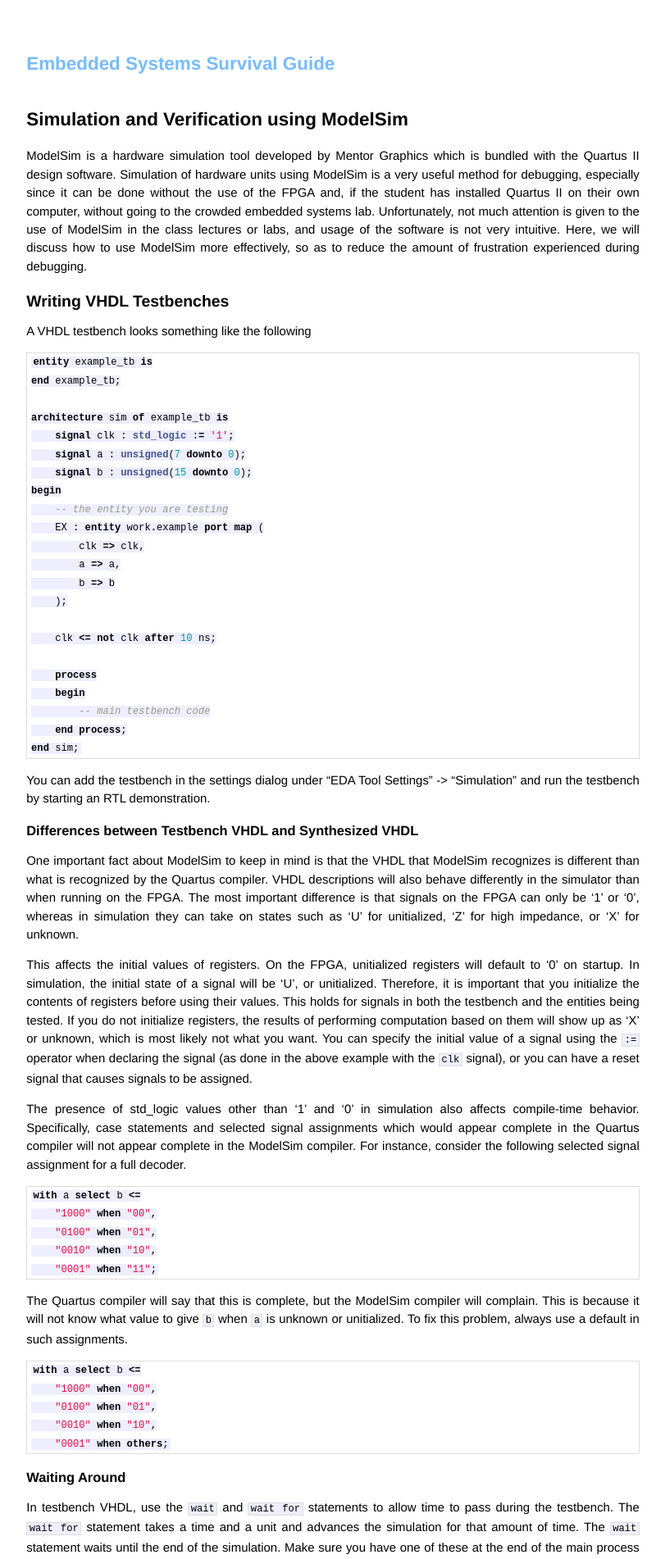
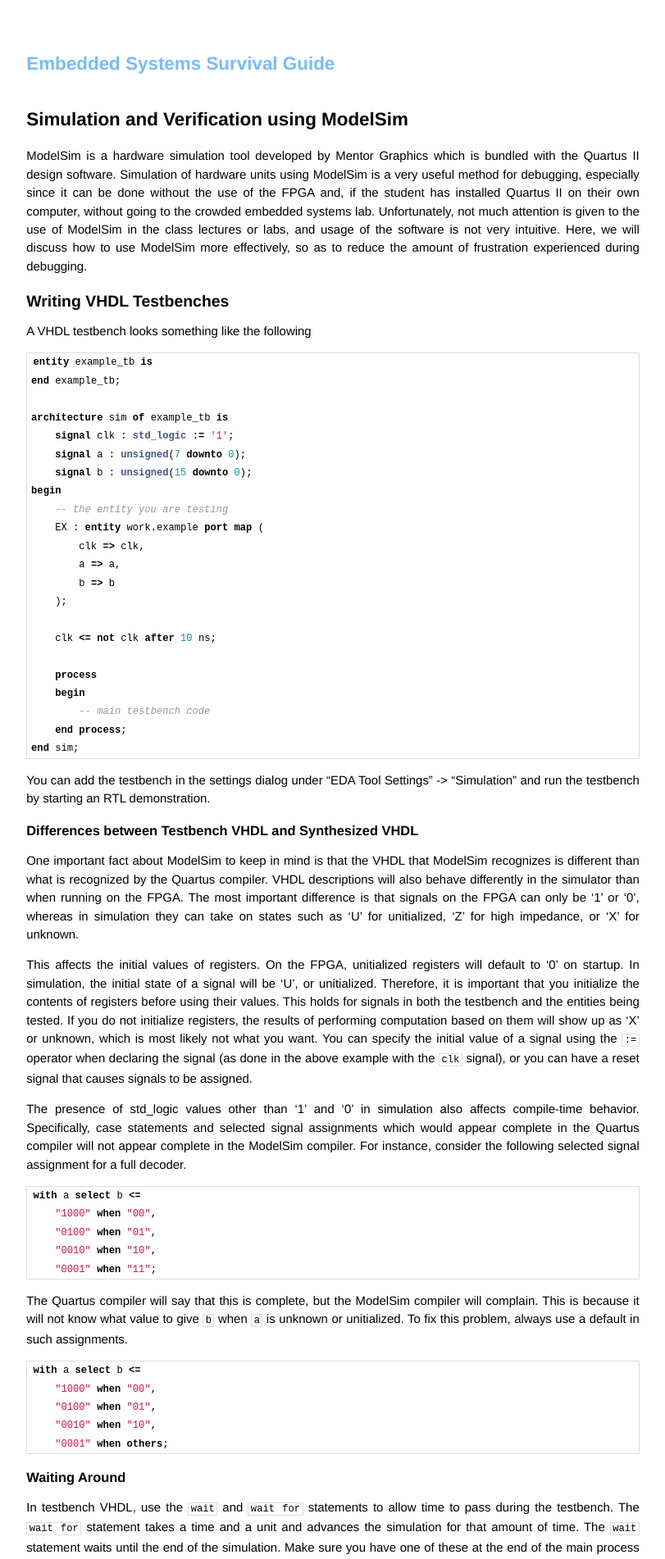
Before and after one commit to csee4840guide/csee4840guide.github.io, a Jekyll site: the page built from modelsim.md, in a window 1280 px wide. Shown: the top 1902 px of the page at 82% size, without its empty margins (234-1045 px from the left). Built offline with Jekyll 4.4.1, drawn with Linux system fonts in a browser that asks for light colours; Markdown is read by kramdown in place of the engine named in the settings.

Commit message:
fix code section background color

```diff
--- a/css/main.css
+++ b/css/main.css
@@ -136,7 +136,7 @@
 /* standard */
 pre {
   border: 1px solid #ddd;
-  background-color: #eef;
+  background-color: #f8f8f8;
   padding: 0 .4em;
 }
 
@@ -146,7 +146,6 @@
 
 code {
   border: 1px solid #ddd;
-  background-color: #eef;
   padding: 0 .2em;
 }
 
```
